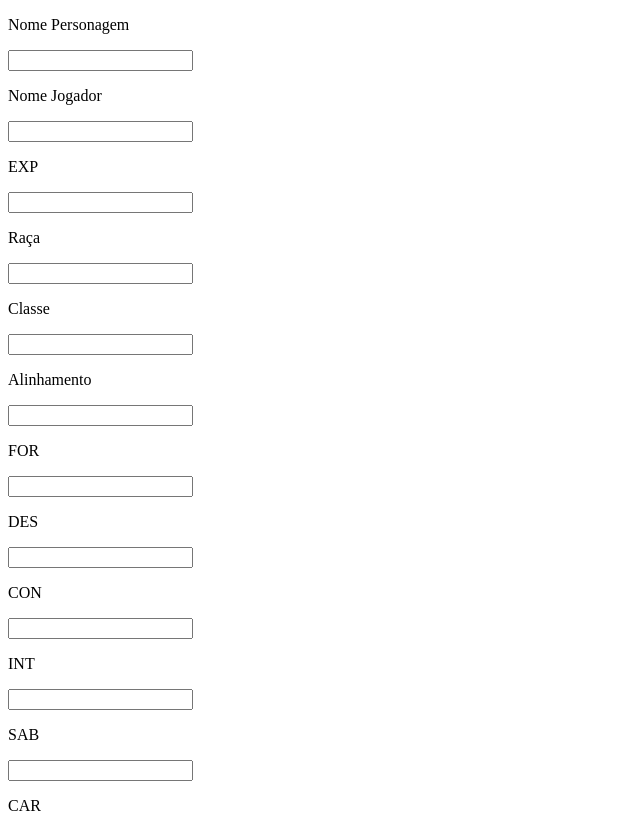
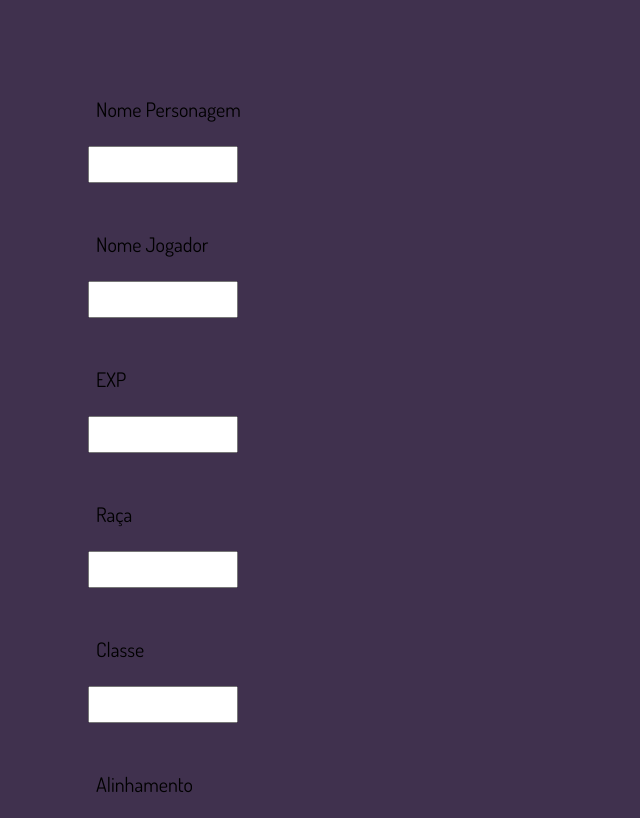
Before and after one commit to CarlosDiasPauda/CY2-SAB, a plain HTML site: page ProjetoFichaInsana/index.html in a window 1280 px wide. Shown: the top 818 px of the page, without its empty margins (0-640 px from the left). Drawn offline with Linux system fonts and the light colour scheme.

Commit message:
editando css na ficha

```diff
--- a/ProjetoFichaInsana/index.html
+++ b/ProjetoFichaInsana/index.html
@@ -4,6 +4,7 @@
     <meta charset="UTF-8">
     <meta name="viewport" content="width=device-width, initial-scale=1.0">
     <title>Ficha de Personagem</title>
+    <link rel="stylesheet" href="style.css">
 </head>
 <body>
     <header>
--- /dev/null
+++ b/ProjetoFichaInsana/style.css
@@ -0,0 +1,13 @@
+@import url('https://fonts.googleapis.com/css2?family=Dosis&display=swap');
+
+*{
+    padding: 8px;
+    margin: 8px;
+    box-sizing: border-box;
+    font-family: 'Dosis', sans-serif;
+}
+
+body{
+    background-color: rgb(64, 49, 78);
+    font-size: 20px;
+}
```
